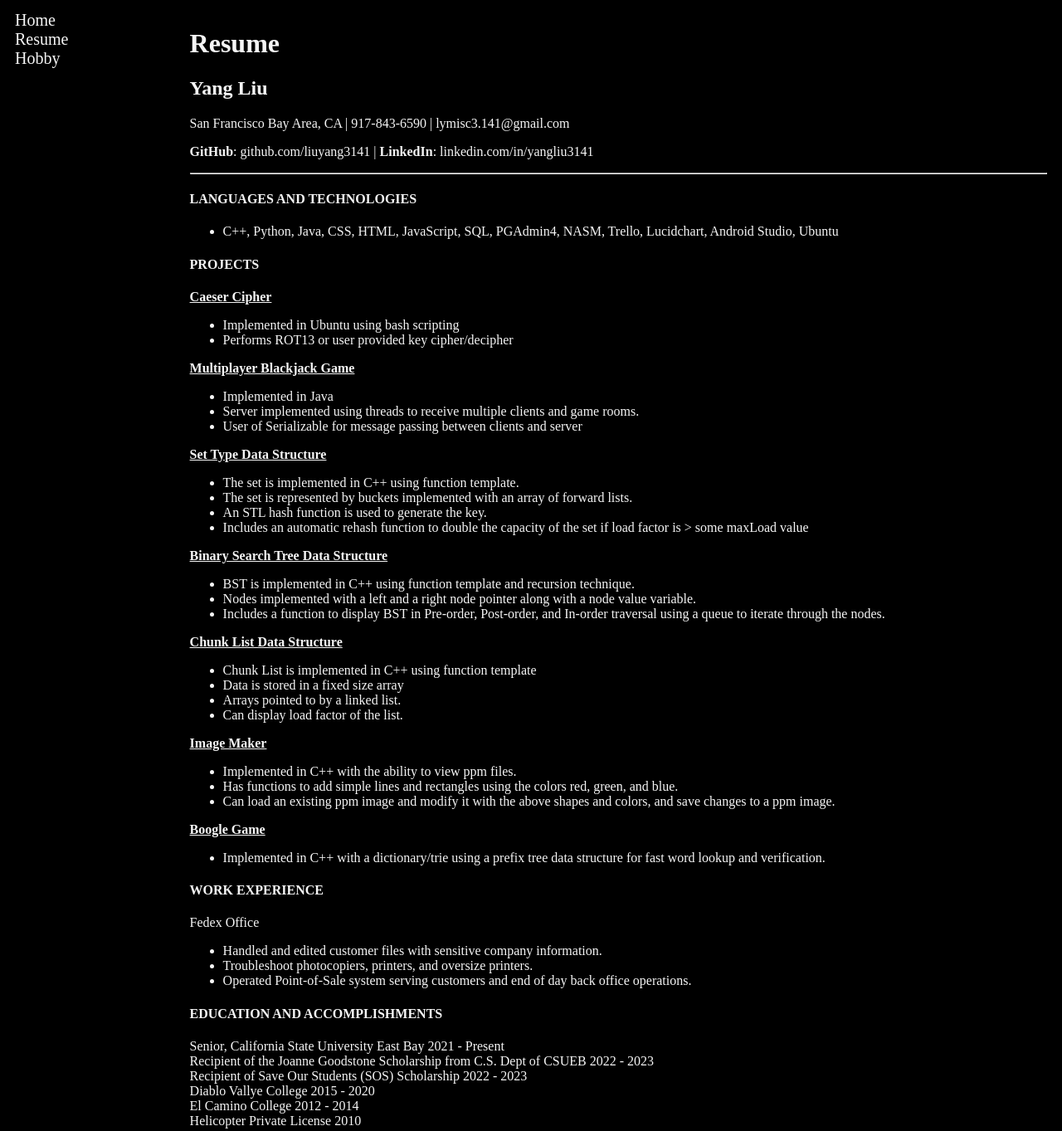
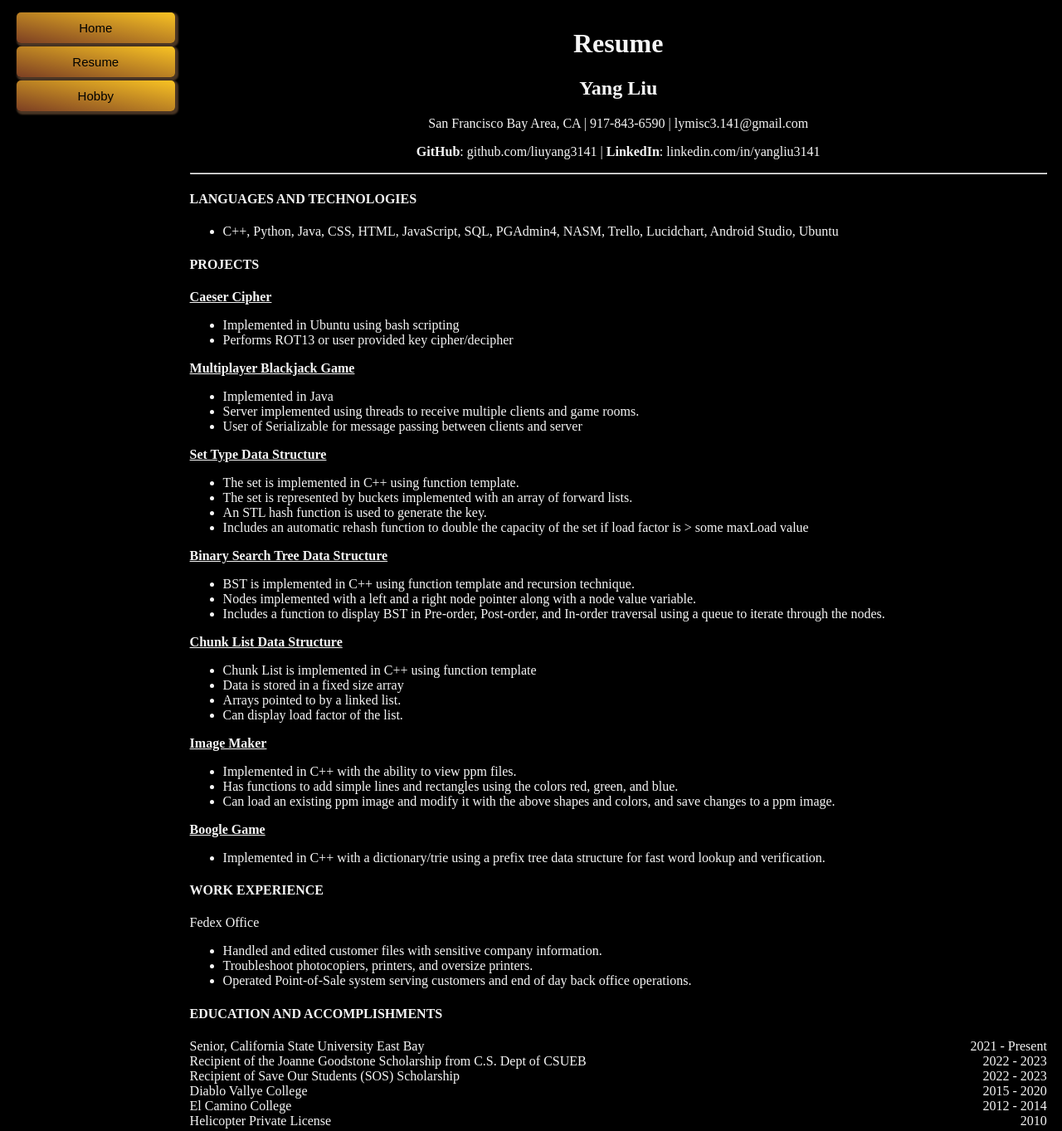
Before and after one commit to liuyang3141/liuyang3141.github.io, a plain HTML site: page resume.html in a window 1280 px wide. Shown: the part 5-1368 px from the top of the page at 83% size. Drawn offline with Linux system fonts and the light colour scheme.

Commit message:
Update resume.html
Changed styling.

```diff
--- a/resume.html
+++ b/resume.html
@@ -12,28 +12,28 @@
             <!-- Menu -->
             <div class="col-2 menu">
                 <ul>
-                    <!-- Main Page Link -->
-                    <li><a href="index.html">Home</a></li>
+                     <!-- Main Page Link -->
+                    <li><a href="index.html"><button class="menu_btn">Home</button></a></li>
                     <!-- Resume Page Link -->
-                    <li><a href="resume.html">Resume</a></li>
+                    <li><a href="resume.html"><button class="menu_btn">Resume</button></a></li>
                     <!-- Hobby Page Link -->
-                    <li><a href="hobby.html">Hobby</a></li>
+                    <li><a href="hobby.html"><button class="menu_btn">Hobby</button></a></li>
                 </ul>
             </div>
 
             <!-- Resume -->
             <div class="col-10">
-                <h1 id="resume"><b>Resume</b></h1>
+                <h1 class="resume"><b>Resume</b></h1>
 
-                <h2 id="resume"><b>Yang Liu</b></h2>
+                <h2 class="resume"><b>Yang Liu</b></h2>
 
-                <p id="resume">San Francisco Bay Area, CA | 917-843-6590 | lymisc3.141@gmail.com</p>
+                <p class="resume">San Francisco Bay Area, CA | 917-843-6590 | lymisc3.141@gmail.com</p>
 
-                <p id="resume"><b>GitHub</b>: github.com/liuyang3141 | <b>LinkedIn</b>: linkedin.com/in/yangliu3141</p>
+                <p class="resume"><b>GitHub</b>: github.com/liuyang3141 | <b>LinkedIn</b>: linkedin.com/in/yangliu3141</p>
 
                 <hr>
 
-                <p id="resume_text">
+                <p class="resume_text">
                     <h4>LANGUAGES AND TECHNOLOGIES</h4>
 
                     <ul>
@@ -101,12 +101,12 @@
                         </ul>
 
                         <h4>EDUCATION AND ACCOMPLISHMENTS</h4>
-                        <p id="ed_ac">Senior, California State University East Bay <span id="resume_year">2021 - Present</span><br>
-                        Recipient of the Joanne Goodstone Scholarship from C.S. Dept of CSUEB <span id="resume_year">2022 - 2023</span><br>
-                        Recipient of Save Our Students (SOS) Scholarship <span id="resume_year">2022 - 2023</span><br>
-                        Diablo Vallye College <span id="resume_year">2015 - 2020</span><br>
-                        El Camino College <span id="resume_year">2012 - 2014</span><br>
-                        Helicopter Private License <span id="resume_year">2010</span>
+                        <p class="ed_ac">Senior, California State University East Bay <span class="resume_year">2021 - Present</span><br>
+                        Recipient of the Joanne Goodstone Scholarship from C.S. Dept of CSUEB <span class="resume_year">2022 - 2023</span><br>
+                        Recipient of Save Our Students (SOS) Scholarship <span class="resume_year">2022 - 2023</span><br>
+                        Diablo Vallye College <span class="resume_year">2015 - 2020</span><br>
+                        El Camino College <span class="resume_year">2012 - 2014</span><br>
+                        Helicopter Private License <span class="resume_year">2010</span>
                         </p>
                     </p>
                 </p>
```
